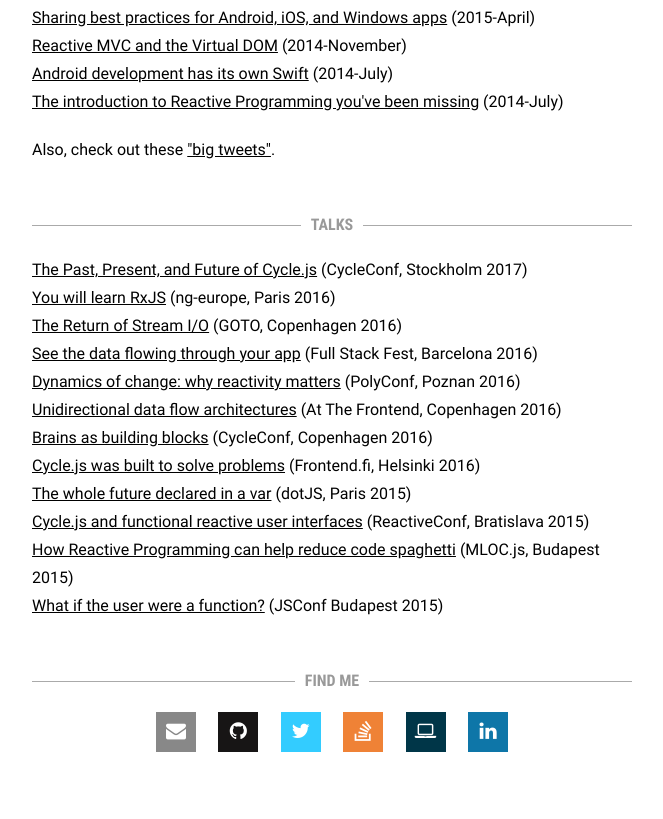
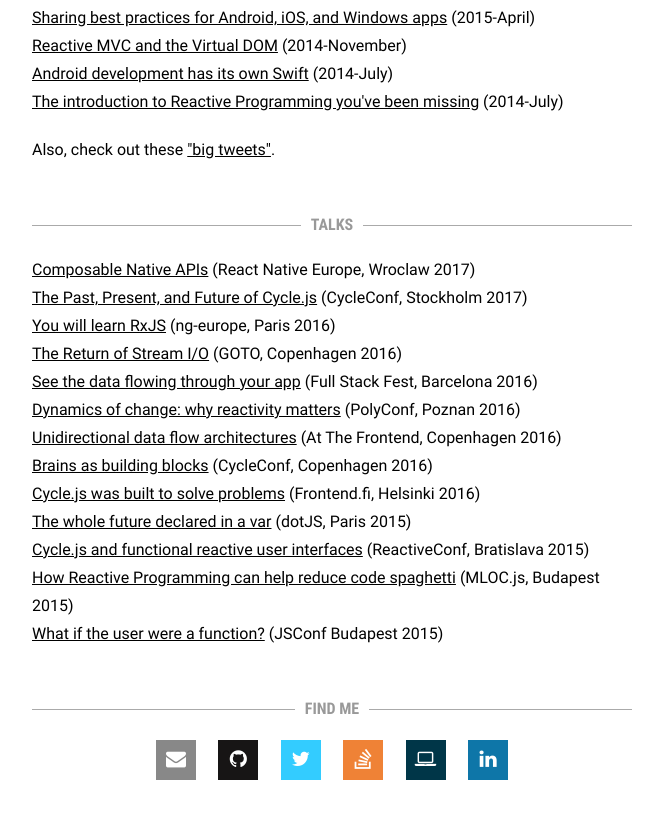
Before and after one commit to staltz/staltz.com, a Jekyll site: the page built from blog.html, in a window 1280 px wide and 900 px high, scrolled down 1049 px. Shown: the top 819 px of the window, without its empty margins (308-971 px from the left). Built offline with Jekyll 4.4.1, drawn with Linux system fonts in a browser that asks for light colours.

Commit message:
Add link to RN EU talk

```diff
--- a/blog.html
+++ b/blog.html
@@ -29,6 +29,7 @@ layout: blank
 
       <h2 id="talks" class="hr"><span class="hr">TALKS</span></h2>
       <p>
+        <a href="https://www.youtube.com/watch?v=YnRALIjnRM4">Composable Native APIs</a> (React Native Europe, Wroclaw 2017)<br />
         <a href="https://vimeo.com/album/4578937/video/216787869">The Past, Present, and Future of Cycle.js</a> (CycleConf, Stockholm 2017)<br />
         <a href="https://www.youtube.com/watch?v=uQ1zhJHclvs">You will learn RxJS</a> (ng-europe, Paris 2016)<br />
         <a href="https://www.youtube.com/watch?v=Tkjg179M-Nc">The Return of Stream I/O</a> (GOTO, Copenhagen 2016)<br />
```
